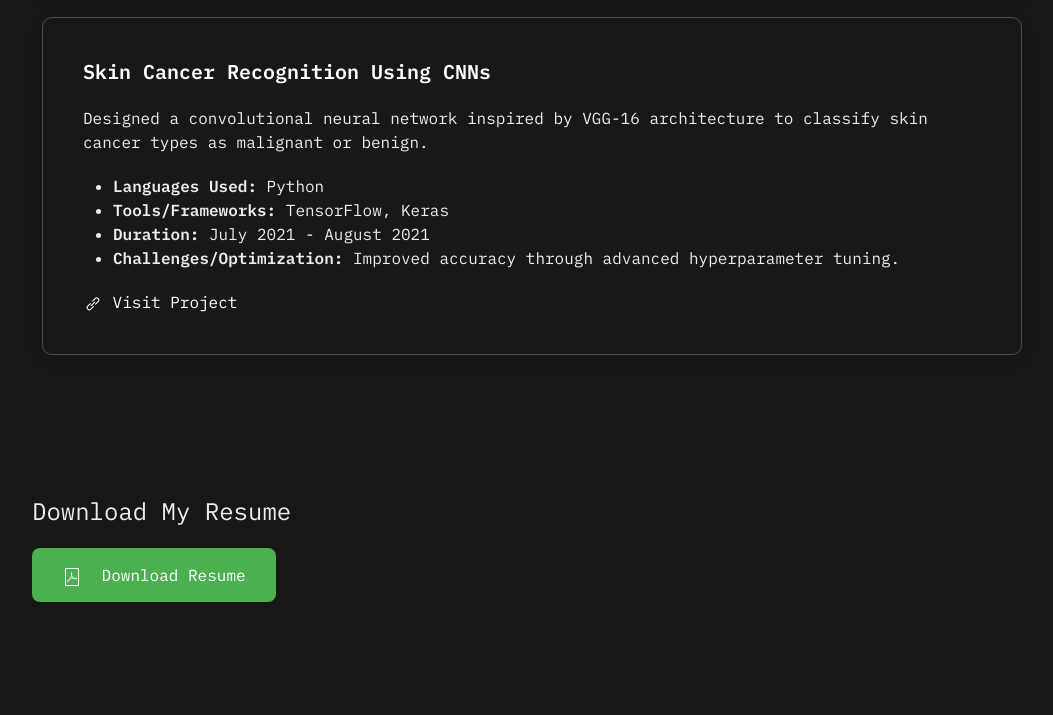
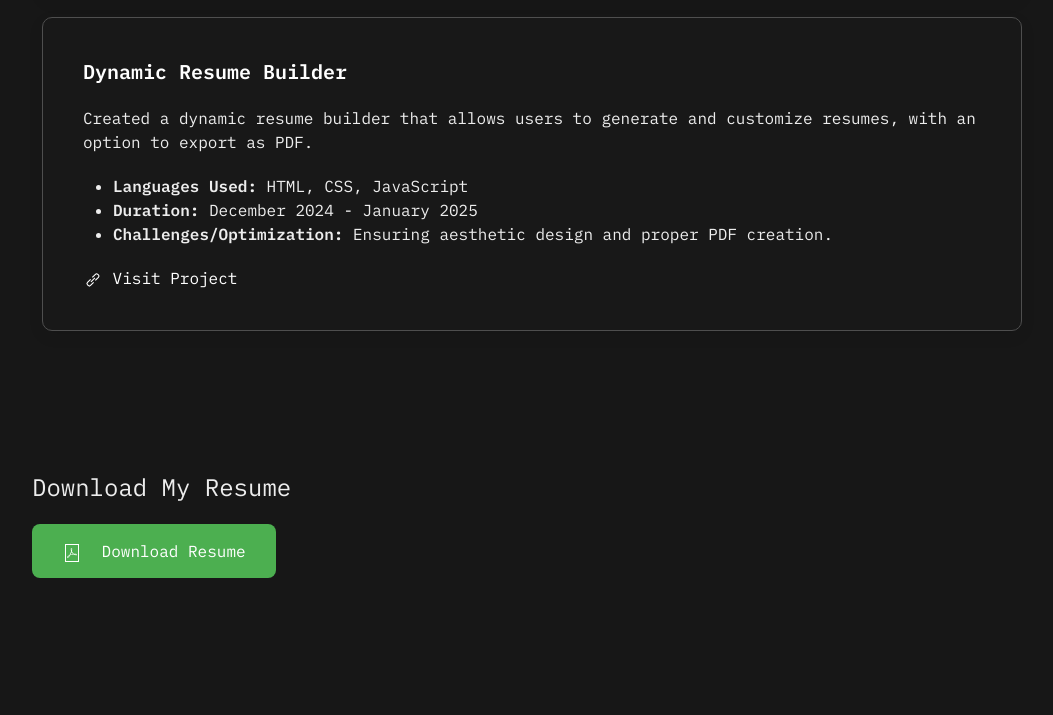
Before and after one commit to asrinivasan75/asrinivasan75.github.io, a plain HTML site: page index.html in a window 1280 px wide. Shown: the part 2914-3629 px from the top of the page, without its empty margins (108-1161 px from the left). Drawn offline with nearby package versions, Linux system fonts and the light colour scheme.

Commit message:
Updated projects, added links
Updated projects, added links

```diff
--- a/index.html
+++ b/index.html
@@ -104,7 +104,7 @@
               <li><strong>Duration:</strong> August 2024 - Present</li>
               <li><strong>Challenges/Optimization:</strong> Fine-tuned model hyperparameters to increase prediction accuracy.</li>
           </ul>
-          <a class="uk-button-text uk-text-decoration-none" href="LINK_TO_PROJECT">
+          <a class="uk-button-text uk-text-decoration-none" href="https://github.com/asrinivasan75/ML-Based-Stock-Price-Prediction-">
               <span uk-icon="icon: link"></span> Visit Project
           </a>
       </div>
@@ -118,7 +118,7 @@
               <li><strong>Duration:</strong> August 2024 - Present</li>
               <li><strong>Challenges/Optimization:</strong> Responsive design and accessibility improvements.</li>
           </ul>
-          <a class="uk-button-text uk-text-decoration-none" href="LINK_TO_PROJECT">
+          <a class="uk-button-text uk-text-decoration-none" href="asrinivasan75.github.io">
               <span uk-icon="icon: link"></span> Visit Project
           </a>
       </div>
@@ -132,24 +132,23 @@
               <li><strong>Duration:</strong> August 2024 - September 2024</li>
               <li><strong>Challenges/Optimization:</strong> Integrated RL strategies to improve decision-making efficiency.</li>
           </ul>
-          <a class="uk-button-text uk-text-decoration-none" href="LINK_TO_PROJECT">
+          <a class="uk-button-text uk-text-decoration-none" href="https://github.com/asrinivasan75/PokerBot">
               <span uk-icon="icon: link"></span> Visit Project
           </a>
       </div>
 
       <div class="uk-margin uk-card uk-card-secondary uk-card-body">
-          <h4><b>Skin Cancer Recognition Using CNNs</b></h4>
-          <p>Designed a convolutional neural network inspired by VGG-16 architecture to classify skin cancer types as malignant or benign.</p>
-          <ul>
-              <li><strong>Languages Used:</strong> Python</li>
-              <li><strong>Tools/Frameworks:</strong> TensorFlow, Keras</li>
-              <li><strong>Duration:</strong> July 2021 - August 2021</li>
-              <li><strong>Challenges/Optimization:</strong> Improved accuracy through advanced hyperparameter tuning.</li>
-          </ul>
-          <a class="uk-button-text uk-text-decoration-none" href="LINK_TO_PROJECT">
-              <span uk-icon="icon: link"></span> Visit Project
-          </a>
-      </div>
+        <h4><b>Dynamic Resume Builder</b></h4>
+        <p>Created a dynamic resume builder that allows users to generate and customize resumes, with an option to export as PDF.</p>
+        <ul>
+            <li><strong>Languages Used:</strong> HTML, CSS, JavaScript</li>
+            <li><strong>Duration:</strong> December 2024 - January 2025</li>
+            <li><strong>Challenges/Optimization:</strong> Ensuring aesthetic design and proper PDF creation.</li>
+        </ul>
+        <a class="uk-button-text uk-text-decoration-none" href="https://asrinivasan75.github.io/dynamic-resume-builder/">
+            <span uk-icon="icon: link"></span> Visit Project
+        </a>
+    </div>
 
   </div>
 </section>
```
